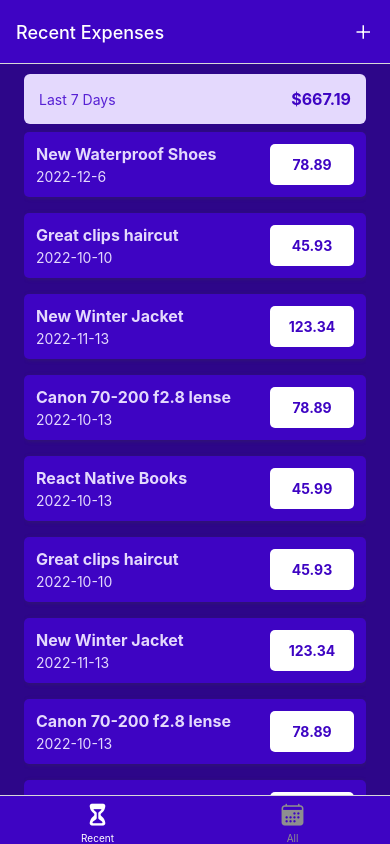
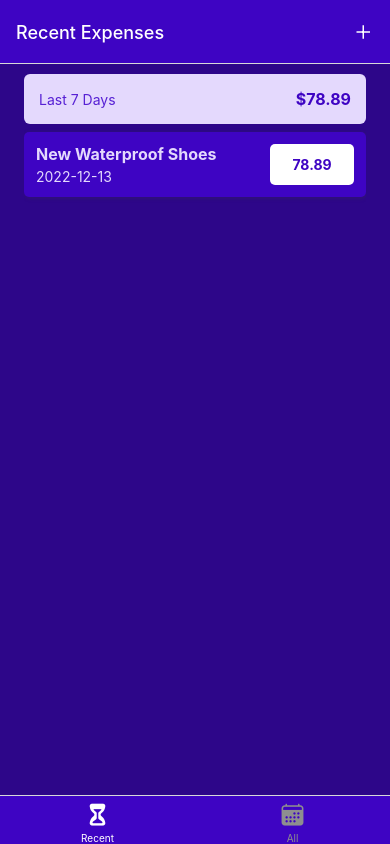
Before and after one commit to gtomsic/rnExpenseTracker, a React Native app: screen /RecentExpense in a window 390 px wide. Built offline with nearby package versions, Linux system fonts and the light colour scheme.

Commit message:
Adding global state using context system

```diff
--- a/App.js
+++ b/App.js
@@ -4,11 +4,12 @@ import { createNativeStackNavigator } from "@react-navigation/native-stack";
 import { createBottomTabNavigator } from "@react-navigation/bottom-tabs";
 import { Ionicons } from "@expo/vector-icons";
 
-import ManageExpenses from "./screens/ManageExpenses";
+import ManageExpense from "./screens/ManageExpense";
 import RecentExpense from "./screens/RecentExpense";
 import AllExpenses from "./screens/AllExpenses";
 import { colors } from "./contants/styles";
 import IconButton from "./UI/IconButton";
+import ExpenseContextProvider from "./store";
 
 const Stack = createNativeStackNavigator();
 const BottomTabs = createBottomTabNavigator();
@@ -62,17 +63,33 @@ function ExpensesOverview() {
 export default function App() {
   return (
     <>
-      <StatusBar style="light-content" backgroundColor={colors.primary500} />
+      <StatusBar barStyle="light-content" translucent={true} />
+      <ExpenseContextProvider>
         <NavigationContainer>
-        <Stack.Navigator>
+          <Stack.Navigator
+            screenOptions={{
+              headerStyle: {
+                backgroundColor: colors.primary500,
+                headerTintColor: "white",
+              },
+            }}
+          >
             <Stack.Screen
               name="ExpensesOverview"
               component={ExpensesOverview}
               options={{ headerShown: false }}
             />
-          <Stack.Screen name="ManageExpense" component={ManageExpenses} />
+            <Stack.Screen
+              name="ManageExpense"
+              component={ManageExpense}
+              options={{
+                presentation: "modal",
+                headerTintColor: "white",
+              }}
+            />
           </Stack.Navigator>
         </NavigationContainer>
+      </ExpenseContextProvider>
     </>
   );
 }
--- /dev/null
+++ b/UI/Button.jsx
@@ -0,0 +1,35 @@
+import { StyleSheet, Text, TouchableOpacity, View } from "react-native";
+import React from "react";
+import { colors } from "../contants/styles";
+
+const Button = ({ children, onPress, mode, style }) => {
+  return (
+    <TouchableOpacity onPress={onPress} style={style}>
+      <View style={[styles.button, mode === "flat" && styles.flat]}>
+        <Text style={[styles.text, mode === "flat" && styles.flatText]}>
+          {children}
+        </Text>
+      </View>
+    </TouchableOpacity>
+  );
+};
+
+export default Button;
+
+const styles = StyleSheet.create({
+  button: {
+    borderRadius: 5,
+    padding: 8,
+    backgroundColor: colors.primary500,
+  },
+  flat: {
+    backgroundColor: "transparent",
+  },
+  text: {
+    color: "white",
+    textAlign: "center",
+  },
+  flatText: {
+    color: colors.primary200,
+  },
+});
--- a/components/ExpensesOutput/ExpenseItem.jsx
+++ b/components/ExpensesOutput/ExpenseItem.jsx
@@ -7,7 +7,7 @@ import { getFormatedDate } from "../../utils/date";
 const ExpenseItem = ({ item }) => {
   const { navigate } = useNavigation();
   function expressPressHandler() {
-    navigate("ManageExpense");
+    navigate("ManageExpense", { expenseId: item.id });
   }
   return (
     <TouchableOpacity onPress={expressPressHandler}>
--- a/components/ExpensesOutput/ExpensesOutput.jsx
+++ b/components/ExpensesOutput/ExpensesOutput.jsx
@@ -4,64 +4,7 @@ import ExpensesSummary from "./ExpensesSummary";
 import ExpensesList from "./ExpensesList";
 import { colors } from "../../contants/styles";
 
-const DUMMY_EXPENSES = [
-  {
-    id: "e1",
-    description: "New Waterproof Shoes",
-    amount: 78.89,
-    date: new Date("2022-12-05"),
-  },
-  {
-    id: "e2",
-    description: "Great clips haircut",
-    amount: 45.93,
-    date: new Date("2022-10-09"),
-  },
-  {
-    id: "e3",
-    description: "New Winter Jacket",
-    amount: 123.34,
-    date: new Date("2022-11-12"),
-  },
-  {
-    id: "e4",
-    description: "Canon 70-200 f2.8 lense",
-    amount: 78.89,
-    date: new Date("2022-10-12"),
-  },
-  {
-    id: "e5",
-    description: "React Native Books",
-    amount: 45.99,
-    date: new Date("2022-10-12"),
-  },
-  {
-    id: "e6",
-    description: "Great clips haircut",
-    amount: 45.93,
-    date: new Date("2022-10-09"),
-  },
-  {
-    id: "e7",
-    description: "New Winter Jacket",
-    amount: 123.34,
-    date: new Date("2022-11-12"),
-  },
-  {
-    id: "e8",
-    description: "Canon 70-200 f2.8 lense",
-    amount: 78.89,
-    date: new Date("2022-10-12"),
-  },
-  {
-    id: "e9",
-    description: "React Native Books",
-    amount: 45.99,
-    date: new Date("2022-10-12"),
-  },
-];
-
-const ExpensesOutput = ({ expenses = DUMMY_EXPENSES, expensesPeriod }) => {
+const ExpensesOutput = ({ expenses, expensesPeriod }) => {
   return (
     <View style={styles.container}>
       <ExpensesSummary expenses={expenses} periodName={expensesPeriod} />
--- a/components/ExpensesOutput/ExpensesSummary.jsx
+++ b/components/ExpensesOutput/ExpensesSummary.jsx
@@ -3,13 +3,13 @@ import React from "react";
 import { colors } from "../../contants/styles";
 
 const ExpensesSummary = ({ periodName, expenses }) => {
-  const expensesSum = expenses.reduce((sum, expense) => {
+  const expensesSum = expenses?.reduce((sum, expense) => {
     return sum + expense.amount;
   }, 0); // 0 zero is the starting value of amount to work with reduce
   return (
     <View style={styles.container}>
       <Text style={styles.period}>{periodName}</Text>
-      <Text style={styles.sum}>${expensesSum.toFixed(2)}</Text>
+      <Text style={styles.sum}>${expensesSum?.toFixed(2)}</Text>
     </View>
   );
 };
--- a/screens/AllExpenses.jsx
+++ b/screens/AllExpenses.jsx
@@ -1,9 +1,11 @@
 import { StyleSheet, Text, View } from "react-native";
-import React from "react";
+import React, { useContext } from "react";
 import ExpensesOutput from "../components/ExpensesOutput/ExpensesOutput";
+import { ExpensesContext } from "../store";
 
 const AllExpenses = () => {
-  return <ExpensesOutput expensesPeriod="Total" />;
+  const expensesCtx = useContext(ExpensesContext);
+  return <ExpensesOutput expensesPeriod="Total" expenses={expensesCtx.state} />;
 };
 
 export default AllExpenses;
--- /dev/null
+++ b/screens/ManageExpense.jsx
@@ -0,0 +1,69 @@
+import { StyleSheet, Text, View } from "react-native";
+import React, { useLayoutEffect } from "react";
+import IconButton from "../UI/IconButton";
+
+import { colors } from "../contants/styles";
+import Button from "../UI/Button";
+
+const ManageExpense = ({ route, navigation }) => {
+  const expenseId = route.params?.expenseId;
+
+  useLayoutEffect(() => {
+    navigation.setOptions({
+      title: !!expenseId ? "Edit Expense" : "Add Expense",
+    });
+  }, [expenseId, navigation]);
+
+  function deleteExpenseHandler() {
+    console.log(expenseId);
+    navigation.goBack();
+  }
+  function cancelHandler() {
+    navigation.goBack();
+  }
+  function confirmedHandler() {
+    navigation.goBack();
+  }
+  return (
+    <View style={styles.container}>
+      <View style={styles.buttonGroup}>
+        <Button mode="flat" onPress={cancelHandler} style={styles.button}>
+          Cancel
+        </Button>
+        <Button onPress={confirmedHandler} style={styles.button}>
+          {expenseId ? "Update" : "Add"}
+        </Button>
+      </View>
+      {expenseId && (
+        <View style={styles.deleteContainer}>
+          <IconButton
+            icon="trash"
+            color={colors.error500}
+            size={36}
+            onPress={deleteExpenseHandler}
+          />
+        </View>
+      )}
+    </View>
+  );
+};
+
+export default ManageExpense;
+
+const styles = StyleSheet.create({
+  container: { flex: 1, padding: 24, backgroundColor: colors.primary700 },
+  deleteContainer: {
+    marginTop: 16,
+    paddingTop: 8,
+    borderTopWidth: 2,
+    borderTopColor: colors.primary200,
+    alignItems: "center",
+  },
+  button: {
+    flex: 1,
+    marginHorizontal: 5,
+  },
+  buttonGroup: {
+    flexDirection: "row",
+  },
+});
--- a/screens/ManageExpenses.jsx
+++ /dev/null
@@ -1,14 +0,0 @@
-import { StyleSheet, Text, View } from "react-native";
-import React from "react";
-
-const ManageExpenses = () => {
-  return (
-    <View>
-      <Text>ManageExpenses</Text>
-    </View>
-  );
-};
-
-export default ManageExpenses;
-
-const styles = StyleSheet.create({});
--- a/screens/RecentExpense.jsx
+++ b/screens/RecentExpense.jsx
@@ -1,9 +1,20 @@
 import { StyleSheet, Text, View } from "react-native";
-import React from "react";
+import React, { useContext } from "react";
 import ExpensesOutput from "../components/ExpensesOutput/ExpensesOutput";
+import { ExpensesContext } from "../store";
+import { getDateMinusDays } from "../utils/date";
 
 const RecentExpense = () => {
-  return <ExpensesOutput expensesPeriod="Last 7 Days" />;
+  const expenseCtx = useContext(ExpensesContext);
+  const recentExpenses = expenseCtx.state?.filter((expense) => {
+    const today = new Date();
+    const date7DaysAgo = getDateMinusDays(today, 7);
+    return expense.date > date7DaysAgo;
+  });
+
+  return (
+    <ExpensesOutput expenses={recentExpenses} expensesPeriod="Last 7 Days" />
+  );
 };
 
 export default RecentExpense;
--- /dev/null
+++ b/store/index.js
@@ -0,0 +1,78 @@
+import { createContext, useReducer } from "react";
+
+const data = [
+  {
+    id: "e1",
+    description: "New Waterproof Shoes",
+    amount: 78.89,
+    date: new Date("2022-12-12"),
+  },
+  {
+    id: "e2",
+    description: "Great clips haircut",
+    amount: 45.93,
+    date: new Date("2022-10-09"),
+  },
+  {
+    id: "e3",
+    description: "New Winter Jacket",
+    amount: 123.34,
+    date: new Date("2022-11-12"),
+  },
+];
+
+export const ExpensesContext = createContext({
+  state: [],
+  addExpense: ({ description, amount, date }) => {},
+  deleteExpense: (id) => {},
+  updateExpense: (id, { description, amount, date }) => {},
+});
+
+function expsesReducer(state, action) {
+  switch (action.type) {
+    case "ADD":
+      const id = newDate().toString + Math.random().toString();
+      return [{ ...action.payload, id }, ...state];
+    case "DELETE":
+      const expenseItemIndex = state.findIndex(
+        (item) => item.id === action.payload.id
+      );
+      const expenseData = state[expenseItemIndex];
+      const updateItem = { ...expenseData, ...action.payload.data };
+      const readyState = [...state];
+      readyState[expenseItemIndex] = updateItem;
+      return readyState;
+    case "UPDATE":
+      return state.filter((exp) => exp.id !== action.payload.id);
+    default:
+      return state;
+  }
+}
+
+function ExpenseContextProvider({ children }) {
+  const [state, dispatch] = useReducer(expsesReducer, data);
+  function addExpense(expeseData) {
+    dispatch({ type: "ADD", paload: expeseData });
+  }
+  function deleteExpense(id) {
+    dispatch({ type: "DELETE", payload: id });
+  }
+  function updateExpense(id, expeseData) {
+    dispatch({ type: "UPDATE", payload: { id, data: expeseData } });
+  }
+
+  const value = {
+    state,
+    addExpense,
+    deleteExpense,
+    updateExpense,
+  };
+
+  return (
+    <ExpensesContext.Provider value={value}>
+      {children}
+    </ExpensesContext.Provider>
+  );
+}
+
+export default ExpenseContextProvider;
--- a/utils/date.js
+++ b/utils/date.js
@@ -1,3 +1,7 @@
 export function getFormatedDate(date) {
   return `${date.getFullYear()}-${date.getMonth() + 1}-${date.getDate() + 1}`;
 }
+
+export function getDateMinusDays(date, days) {
+  return new Date(date.getFullYear(), date.getMonth(), date.getDate() - days);
+}
```
Lines whose indentation alone changed are shown as unchanged.
